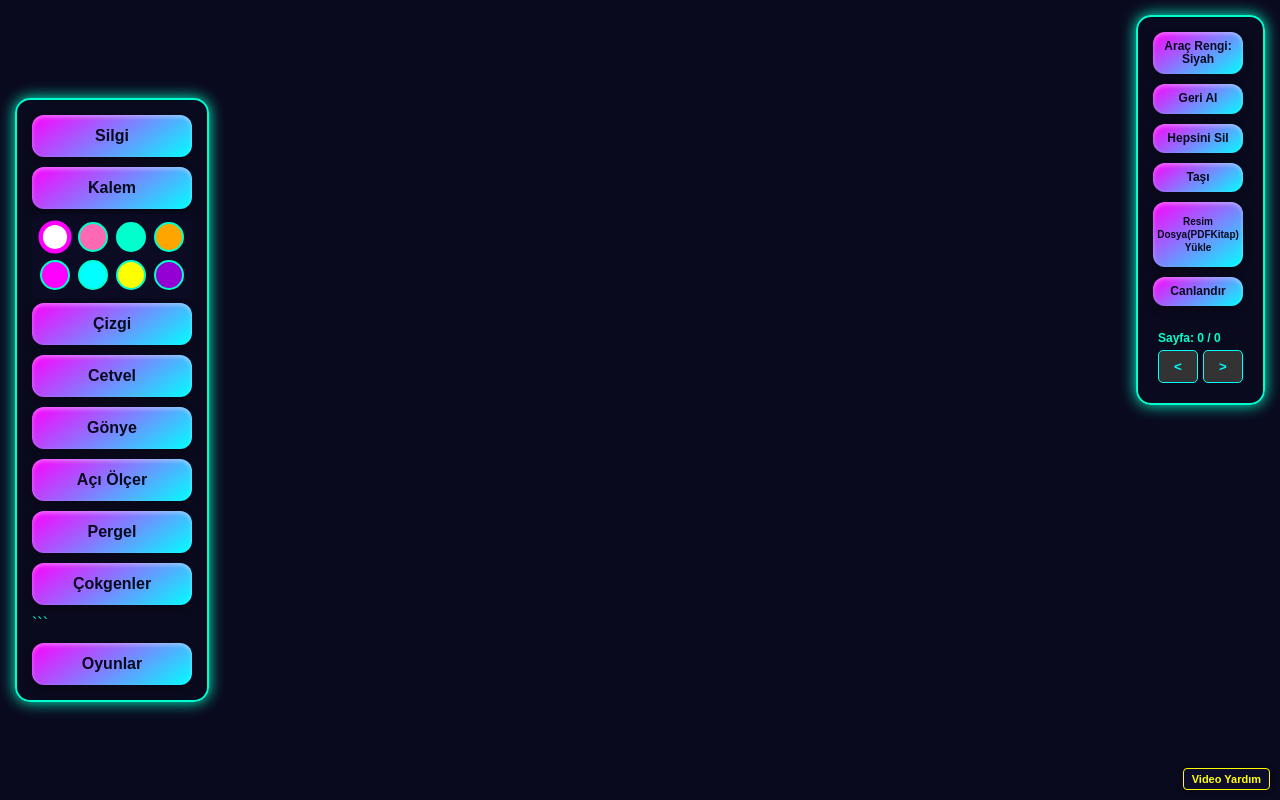
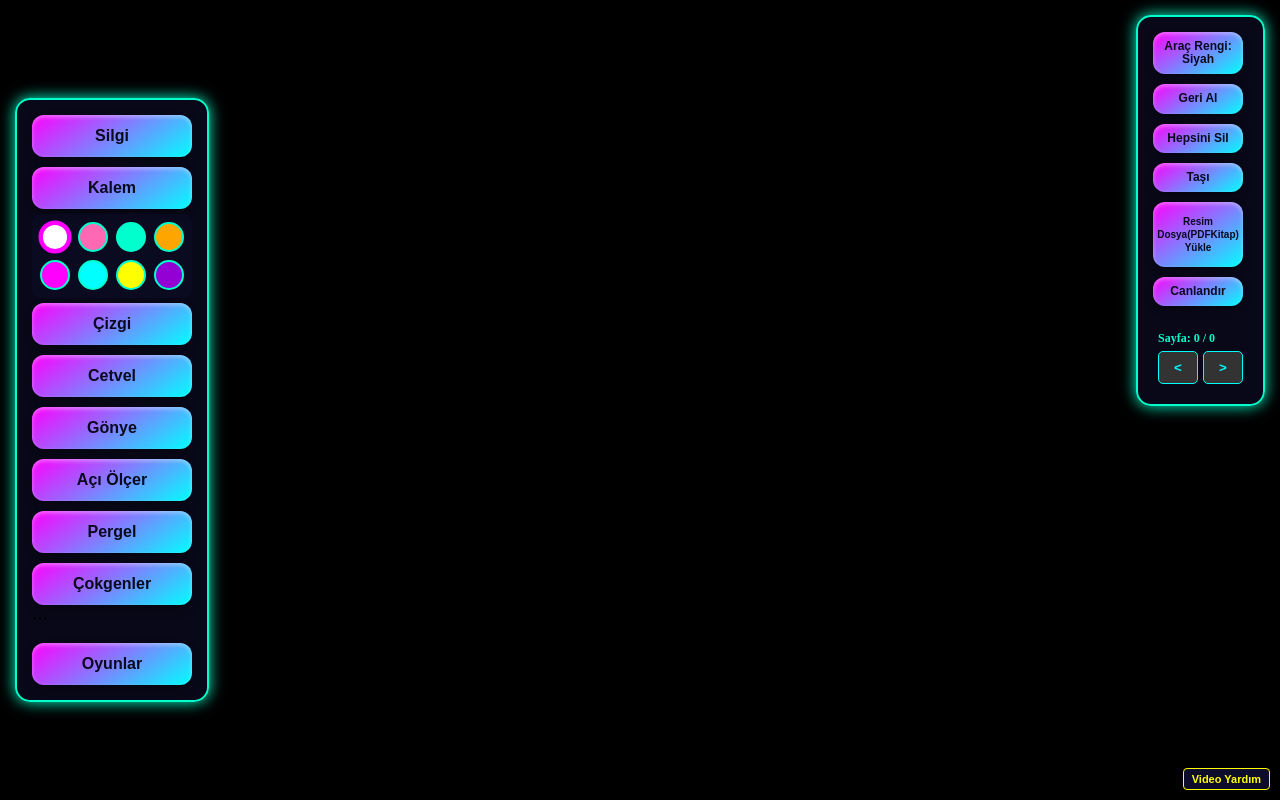
Before and after one commit to bdemir1499/geometr--arac-set--V2, a plain HTML site: page index.html in a window 1280 px wide. Drawn offline with Linux system fonts and the light colour scheme.

Commit message:
Update style.css

```diff
--- a/style.css
+++ b/style.css
@@ -33,31 +33,6 @@ canvas {
     border: none; /* Çerçeve varsa koordinatı bozar, sıfırladık */
     outline: none;
     z-index: 1;
-}/* --- BURADAN AŞAĞISI SİZİN ESKİ KODLARINIZ OLSUN --- */
-
-
-/* Temel Sıfırlamalar */
-* {
-    margin: 0;
-    padding: 0;
-    box-sizing: border-box;
-}
-
-body {
-    font-family: 'Arial', sans-serif;
-    background-color: #0d0d2b; /* Koyu cyberpunk arka plan */
-    color: #00ffcc; /* Neon metin rengi */
-    overflow: hidden; /* Kaydırmayı engelle */
-}
-
-/* Ana Çizim Alanı */
-#drawing-canvas {
-    display: block;
-    background-color: #0a0a1f; /* Kanvas için biraz daha koyu */
-    width: 100vw;
-    height: 100vh;
-    touch-action: none;        /* Tarayıcının varsayılan dokunmatik hareketlerini (kaydırma/zoom) kapat */
-    overscroll-behavior: none; /* Sayfa sonuna gelince sekme efektini kapat */
 }
 
 /* Panellerin Genel Stili */
```
